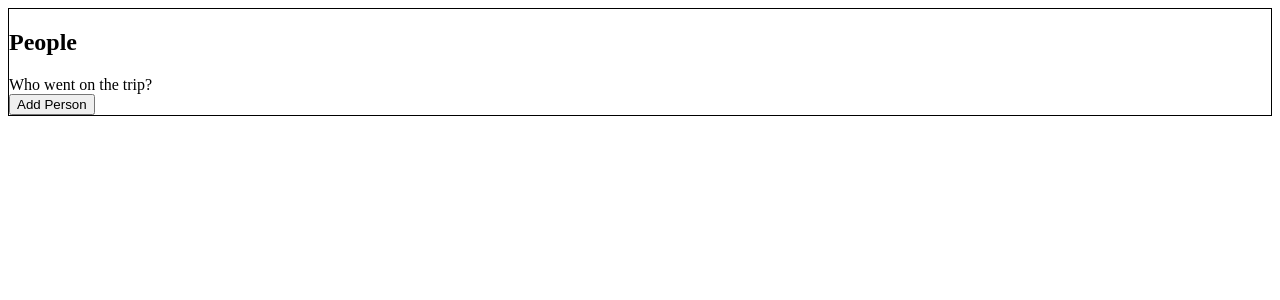
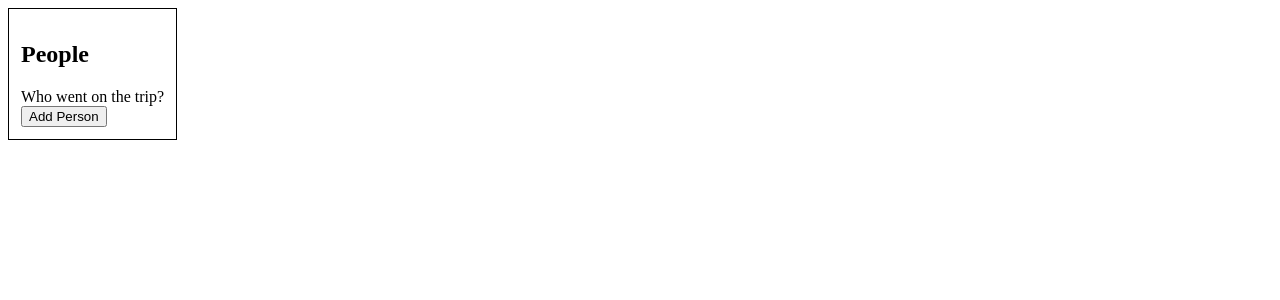
Before and after one commit to dylan-marx/trip-divisor, a React (Vite) app: page / in a window 1280 px wide. Shown: the top 300 px of the page. Built offline with nearby package versions, Linux system fonts and the light colour scheme.

Commit message:
Completed adding new Accounts

```diff
--- a/src/App.tsx
+++ b/src/App.tsx
@@ -14,18 +14,32 @@ function App() {
   }
 
   const [names, setNames] = useState<string[]>([]);
+  const [allAccounts, setAccounts] = useState<Account[]>([]);
 
+  // Updates the names
   const handleUpdateNames = (newNames: string[]) => {
     setNames([...newNames]);
   }
 
+  // Create new Account objects for all names
   useEffect(() => {
-    console.log(names);
+    let newAccounts: Account[] = [];
+
+    for (let i = 0; i < names.length; i++){
+      const newAccount = new Account(names[i], []);
+      newAccounts.push(newAccount);
+    }
+
+    setAccounts(newAccounts);
   }, [names]);
 
   return (
     <>
       <AccountCreation updateNames={handleUpdateNames}/>
+
+      {allAccounts.map((account, index) => (
+        <div className="this">{account.name}</div>
+      ))}
     </>
   )
 }
--- a/src/Components/AccountCreation.tsx
+++ b/src/Components/AccountCreation.tsx
@@ -10,9 +10,9 @@ interface AccountCreationProps {
 const AccountCreation: FC<AccountCreationProps> = ({ updateNames }) => {
     let [names, setNames] = useState<string[]>([]);
     let [newName, setNewName] = useState<string>('');
+    let [addingName, setAddingName] = useState<boolean>(false);
     let [showError, setShowError] = useState<boolean>(false);
     let [error, setError] = useState<string>('');
-    let [addingName, setAddingName] = useState<boolean>(false);
 
     const handleInputChange = (event: ChangeEvent<HTMLInputElement>) => {
         setNewName(event.target.value);
@@ -42,6 +42,7 @@ const AccountCreation: FC<AccountCreationProps> = ({ updateNames }) => {
         updateNames(names);
     }, [names])
 
+    // Adds a name if it is unique
     const addName = () => {
         if (newName.trim() !== '') {
             if (!(names.includes(newName))) {
--- a/src/Components/Styling/AccountCreation.css
+++ b/src/Components/Styling/AccountCreation.css
@@ -1,3 +1,5 @@
 .account-creation-container {
     border: 1px solid;
+    width: max-content;
+    padding: 12px;
 }
```
